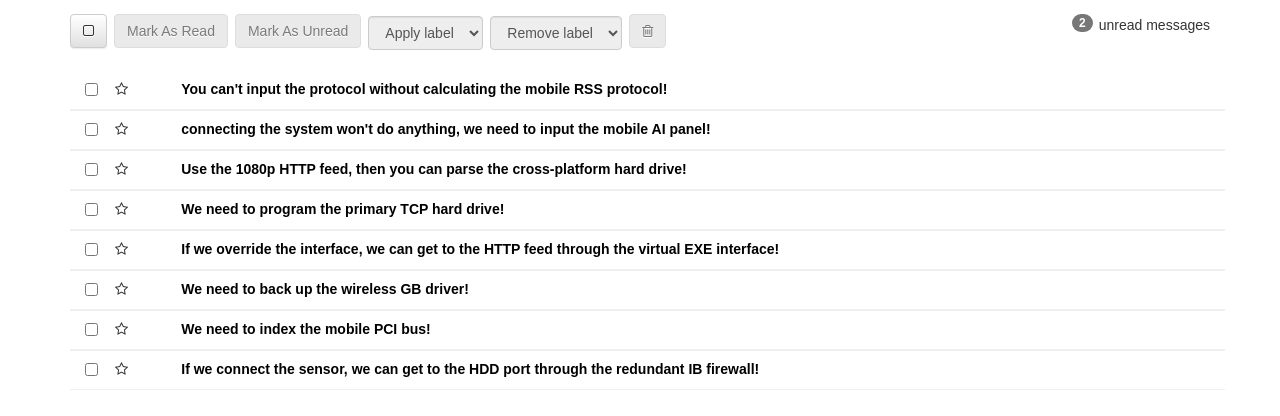
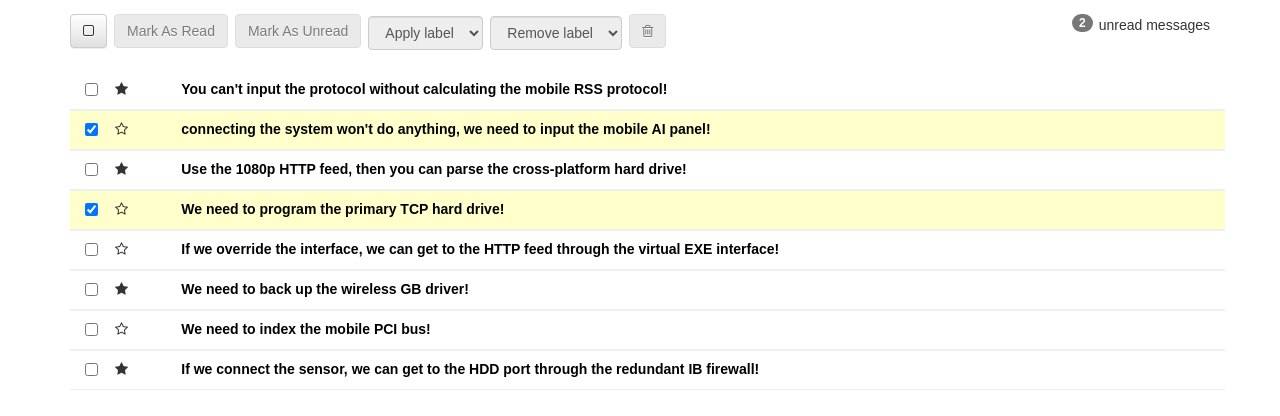
Before and after one commit to kenkotch/react-inbox, a React (Create React App) app: page / in a window 1280 px wide. Shown: the top 416 px of the page. Built offline with nearby package versions, Linux system fonts and the light colour scheme.

Commit message:
add star toggle

```diff
--- a/src/components/App.js
+++ b/src/components/App.js
@@ -11,12 +11,33 @@ class App extends Component {
     this.state = { messages: props.messages }
   }
 
+  toggleProperty(message, property) {
+    const idx = this.state.messages.indexOf(message)
+    this.setState({
+      messages: [
+        ...this.state.messages.slice(0, idx),
+        { ...message, [property]: !message[property] },
+        ...this.state.messages.slice(idx + 1)
+      ]
+    })
+  }
+
+  toggleSelected(message) {
+    this.toggleProperty(message, 'selected')
+  }
+
+  toggleStar(message) {
+    this.toggleProperty(message, 'starred')
+  }
+
   render() {
     return (
       <div className='container'>
         <Toolbar />
         <MessageList
           messages={ this.state.messages }
+          toggleSelected={ this.toggleSelected.bind(this) }
+          toggleStar={ this.toggleStar.bind(this) }
         />
       </div>
     )
--- a/src/components/Message.js
+++ b/src/components/Message.js
@@ -1,18 +1,32 @@
 import React from 'react'
 
 const Message = ({
-  message
+  message,
+  toggleSelected,
+  toggleStar
 }) => {
 
+  const selectedClass = message.selected ? 'selected' : ''
+  const starClass = message.starred ? 'fa-star' : 'fa-star-o'
+
+  const starMessage = (e) => {
+    e.stopPropagation()
+    toggleStar(message)
+  }
+
   return (
-    <div className="row message unread">
+    <div className={`row message unread ${ selectedClass }`}>
       <div className="col-xs-1">
         <div className="row">
-          <div className="col-xs-2">
-            <input type="checkbox" />
+          <div className="col-xs-2" onClick={ () => toggleSelected(message) }>
+            <input
+              type="checkbox"
+              checked={ !!message.selected }
+              readOnly={ true }
+            />
           </div>
-          <div className="col-xs-2">
-            <i className="star fa fa-star-o"></i>
+          <div className="col-xs-2" onClick={ starMessage }>
+            <i className={`star fa ${ starClass }`}></i>
           </div>
         </div>
       </div>
--- a/src/components/MessageList.js
+++ b/src/components/MessageList.js
@@ -2,13 +2,17 @@ import React from 'react'
 import Message from './Message'
 
 const MessageList = ({
-  messages
+  messages,
+  toggleSelected,
+  toggleStar
 }) => {
 
   const messageComp = messages.map(message => (
     <Message
       key={ message.id }
       message={ message }
+      toggleSelected={ toggleSelected }
+      toggleStar={ toggleStar }
     />
   ))
 
--- a/src/components/Toolbar.js
+++ b/src/components/Toolbar.js
@@ -1,7 +1,8 @@
 import React from 'react'
 
 const Toolbar = ({
-  messages
+  messages,
+  toggleSelected
 }) => {
   return (
     <div className="row toolbar">
```
